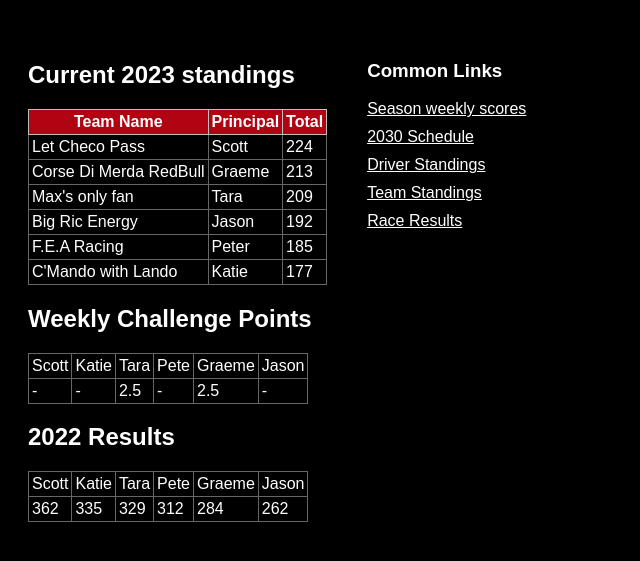
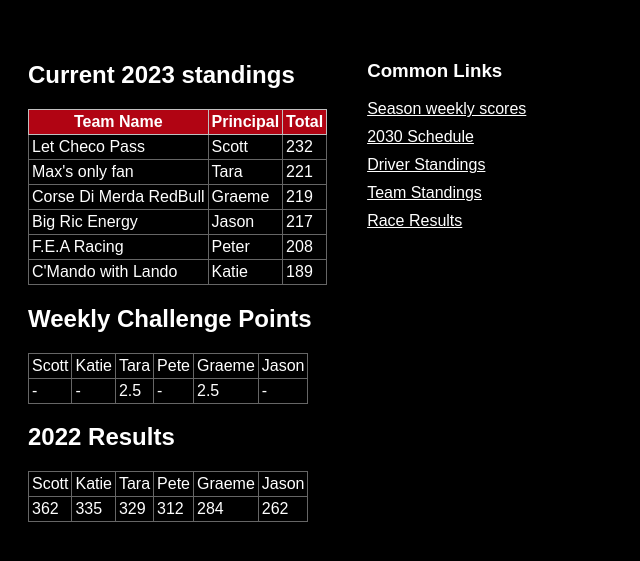
Before and after one commit to Bruer26/F1, a plain HTML site: page index.html in a window 1280 px wide. Shown: the part 227-788 px from the top of the page, without its empty margins (0-640 px from the left). Drawn offline with nearby package versions, Linux system fonts and the light colour scheme.

Commit message:
Update index.html

```diff
--- a/index.html
+++ b/index.html
@@ -26,32 +26,32 @@
         <tr>
           <td>Big Ric Energy</td>
           <td>Jason</td>
-          <td>192</td>
+          <td>217</td>
         </tr>
         <tr>
           <td>Let Checo Pass</td>
           <td>Scott</td>
-          <td>224</td>
+          <td>232</td>
         </tr>
         <tr>
           <td>Corse Di Merda RedBull</td>
           <td>Graeme</td>
-          <td>213</td>
+          <td>219</td>
         </tr>
         <tr>
           <td>Max's only fan</td>
           <td>Tara</td>
-          <td>209</td>
+          <td>221</td>
         </tr>
         <tr>
           <td>C'Mando with Lando</td>
           <td>Katie</td>
-          <td>177</td>
+          <td>189</td>
         </tr>
         <tr>
           <td>F.E.A Racing</td>
           <td>Peter</td>
-          <td>185</td>
+          <td>208</td>
         </tr>
       </table>
       <h2>Weekly Challenge Points</h2>
```
